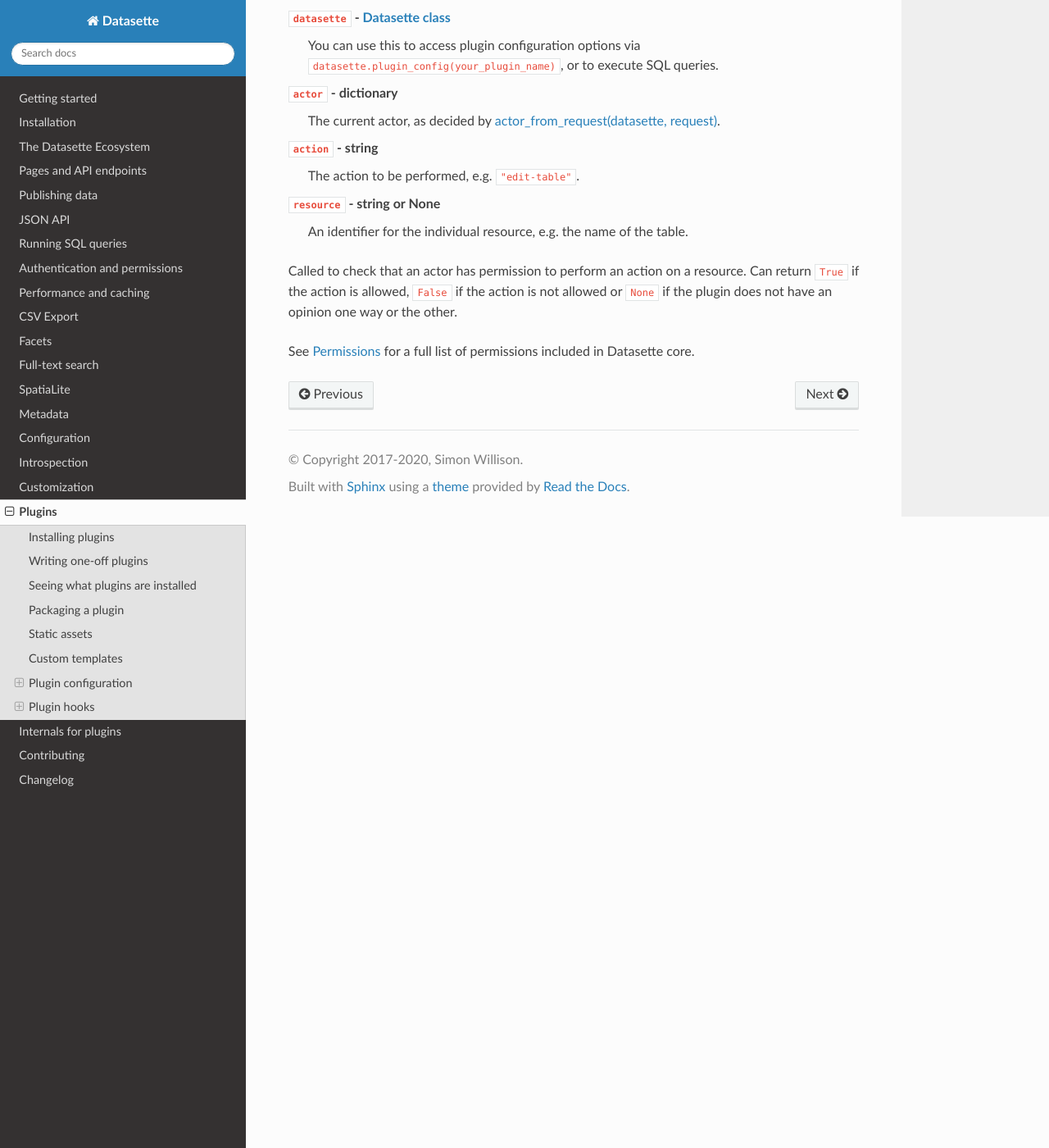
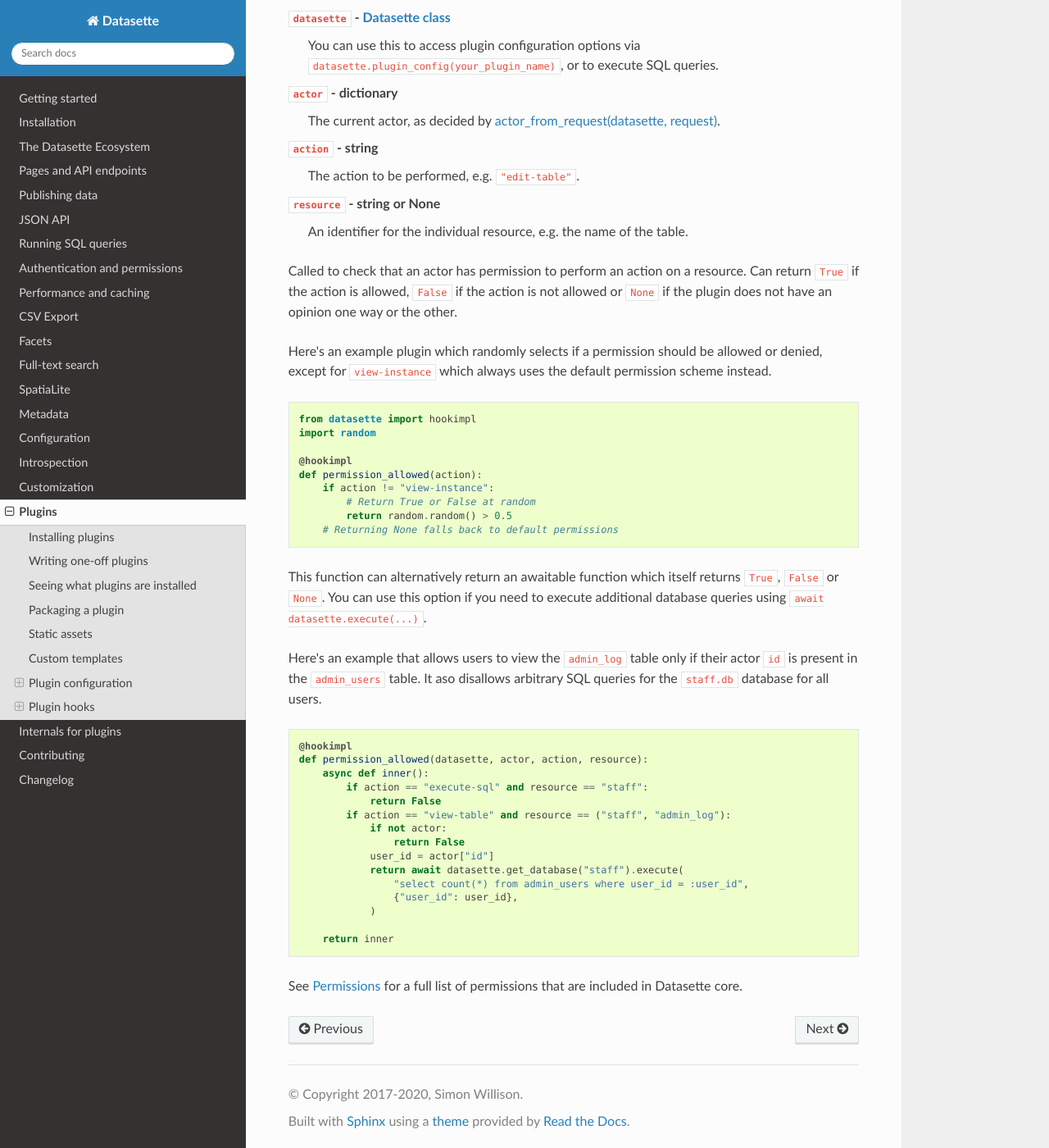
Before and after one commit to simonw/datasette, a Sphinx documentation site: the page built from docs/plugins.rst, in a window 1280 px wide and 1400 px high, scrolled down 20913 px. Shown: the whole window at 82% size. Built offline with Sphinx 7.4.7 and the Read the Docs theme 2.0.0, drawn with Linux system fonts in a browser that asks for light colours.

Commit message:
Better example plugin for permission_allowed
Also fixed it so default permission checks run after plugin permission checks, refs #818

```diff
--- a/docs/authentication.rst
+++ b/docs/authentication.rst
@@ -174,11 +174,11 @@
 This works for SQL views as well - you can treat them as if they are tables.
 
 .. warning::
-    Restricting access to tables and views in this way will NOT prevent users from querying them using arbitrary SQL queries.
+    Restricting access to tables and views in this way will NOT prevent users from querying them using arbitrary SQL queries, `like this <https://latest.datasette.io/fixtures?sql=select+*+from+facetable>`__ for example.
 
     If you are restricting access to specific tables you should also use the ``"allow_sql"`` block to prevent users from accessing
 
-.. _authentication_permissions_table:
+.. _authentication_permissions_query:
 
 Controlling access to specific canned queries
 ---------------------------------------------
--- a/docs/plugins.rst
+++ b/docs/plugins.rst
@@ -1006,7 +1006,7 @@
 .. _plugin_permission_allowed:
 
 permission_allowed(datasette, actor, action, resource)
-~~~~~~~~~~~~~~~~~~~~~~~~~~~~~~~~~~~~~~~~~~~~~~~~~~~~~~~~~~~~~~~~~
+~~~~~~~~~~~~~~~~~~~~~~~~~~~~~~~~~~~~~~~~~~~~~~~~~~~~~~
 
 ``datasette`` - :ref:`internals_datasette`
     You can use this to access plugin configuration options via ``datasette.plugin_config(your_plugin_name)``, or to execute SQL queries.
@@ -1022,4 +1022,40 @@
 
 Called to check that an actor has permission to perform an action on a resource. Can return ``True`` if the action is allowed, ``False`` if the action is not allowed or ``None`` if the plugin does not have an opinion one way or the other.
 
-See :ref:`permissions` for a full list of permissions included in Datasette core.
+Here's an example plugin which randomly selects if a permission should be allowed or denied, except for ``view-instance`` which always uses the default permission scheme instead.
+
+.. code-block:: python
+
+    from datasette import hookimpl
+    import random
+
+    @hookimpl
+    def permission_allowed(action):
+        if action != "view-instance":
+            # Return True or False at random
+            return random.random() > 0.5
+        # Returning None falls back to default permissions
+
+This function can alternatively return an awaitable function which itself returns ``True``, ``False`` or ``None``. You can use this option if you need to execute additional database queries using ``await datasette.execute(...)``.
+
+Here's an example that allows users to view the ``admin_log`` table only if their actor ``id`` is present in the ``admin_users`` table. It aso disallows arbitrary SQL queries for the ``staff.db`` database for all users.
+
+.. code-block:: python
+
+    @hookimpl
+    def permission_allowed(datasette, actor, action, resource):
+        async def inner():
+            if action == "execute-sql" and resource == "staff":
+                return False
+            if action == "view-table" and resource == ("staff", "admin_log"):
+                if not actor:
+                    return False
+                user_id = actor["id"]
+                return await datasette.get_database("staff").execute(
+                    "select count(*) from admin_users where user_id = :user_id",
+                    {"user_id": user_id},
+                )
+
+        return inner
+
+See :ref:`permissions` for a full list of permissions that are included in Datasette core.
```
Also changed, not shown: 1 other file.
